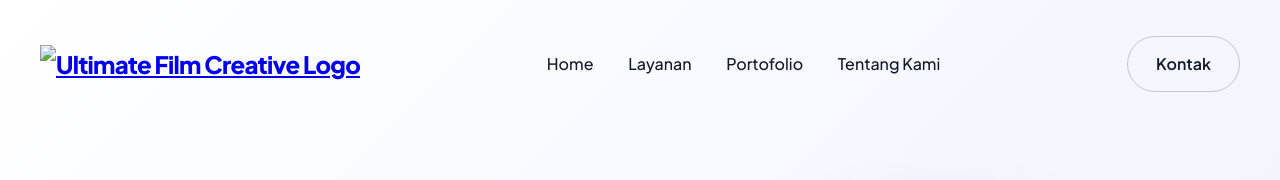
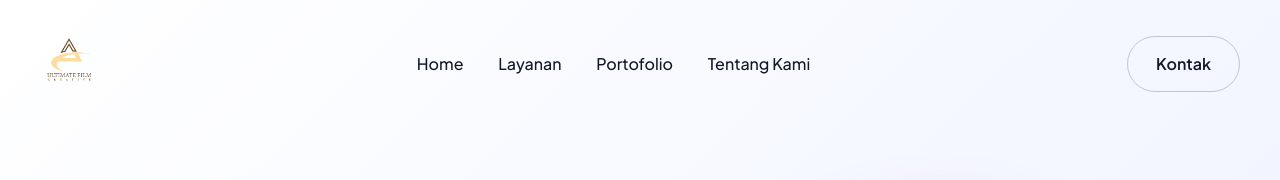
Before and after one commit to dennyrizky17-commits/ultimatefilmcreative, a plain HTML site: page index.html in a window 1280 px wide. Shown: the top 180 px of the page. Drawn offline with Linux system fonts and the light colour scheme.

Commit message:
fix logo path and add logo image

```diff
--- a/index.html
+++ b/index.html
@@ -17,7 +17,7 @@
     <header class="hero" id="home">
         <nav class="navbar animate-fade-in-down">
             <a href="#home" class="logo">
-                <img src="C:/Users/USER/.gemini/antigravity-ide/brain/dead8d89-0183-46c0-878c-d04421e004b0/media__1784549566596.png" alt="Ultimate Film Creative Logo" style="height: 60px; width: auto;">
+                <img src="logo.png" alt="Ultimate Film Creative Logo" style="height: 60px; width: auto;">
             </a>
             <div class="nav-links">
                 <a href="#home">Home</a>
```
Also changed, not shown: logo.png (added).
